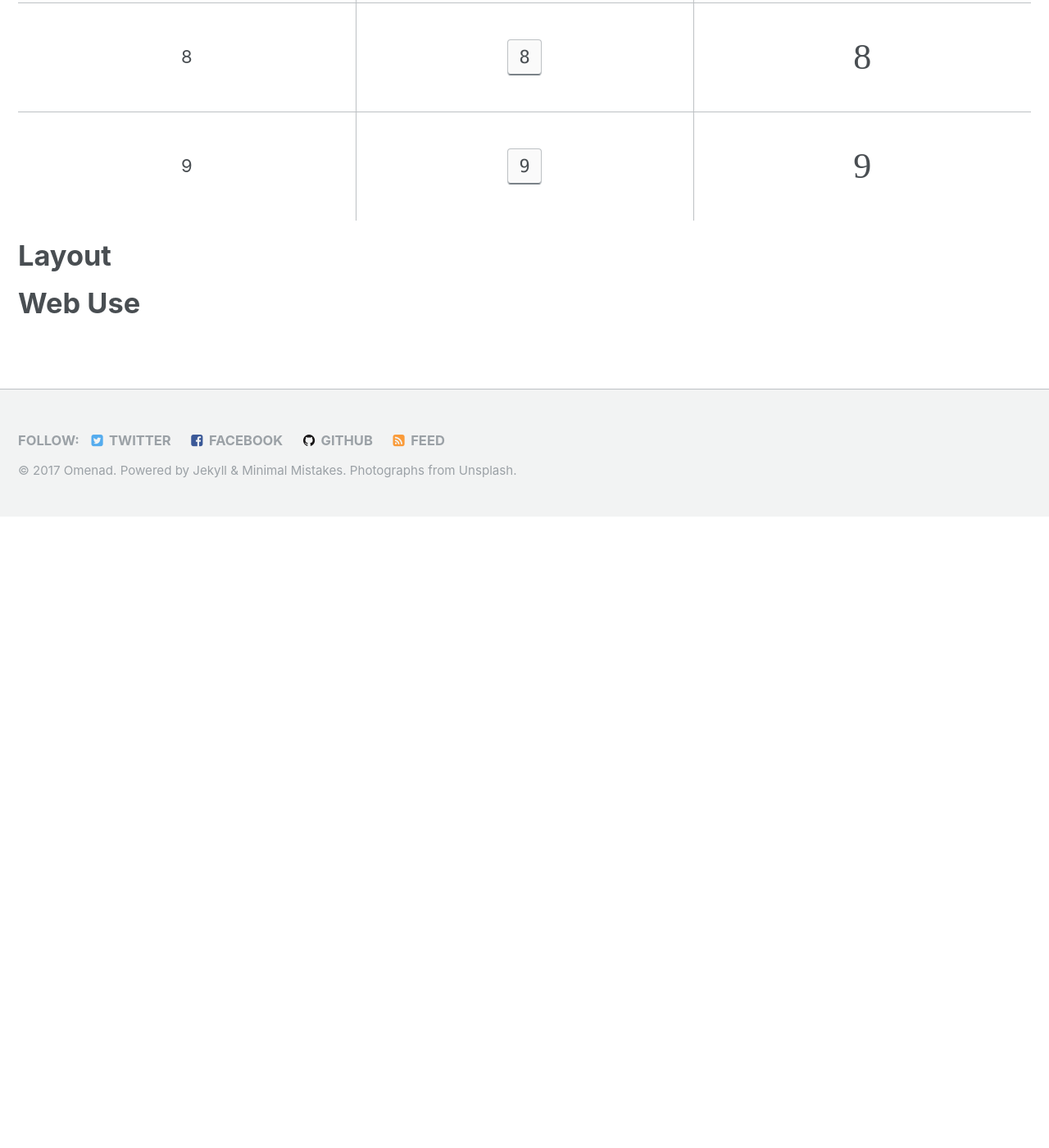
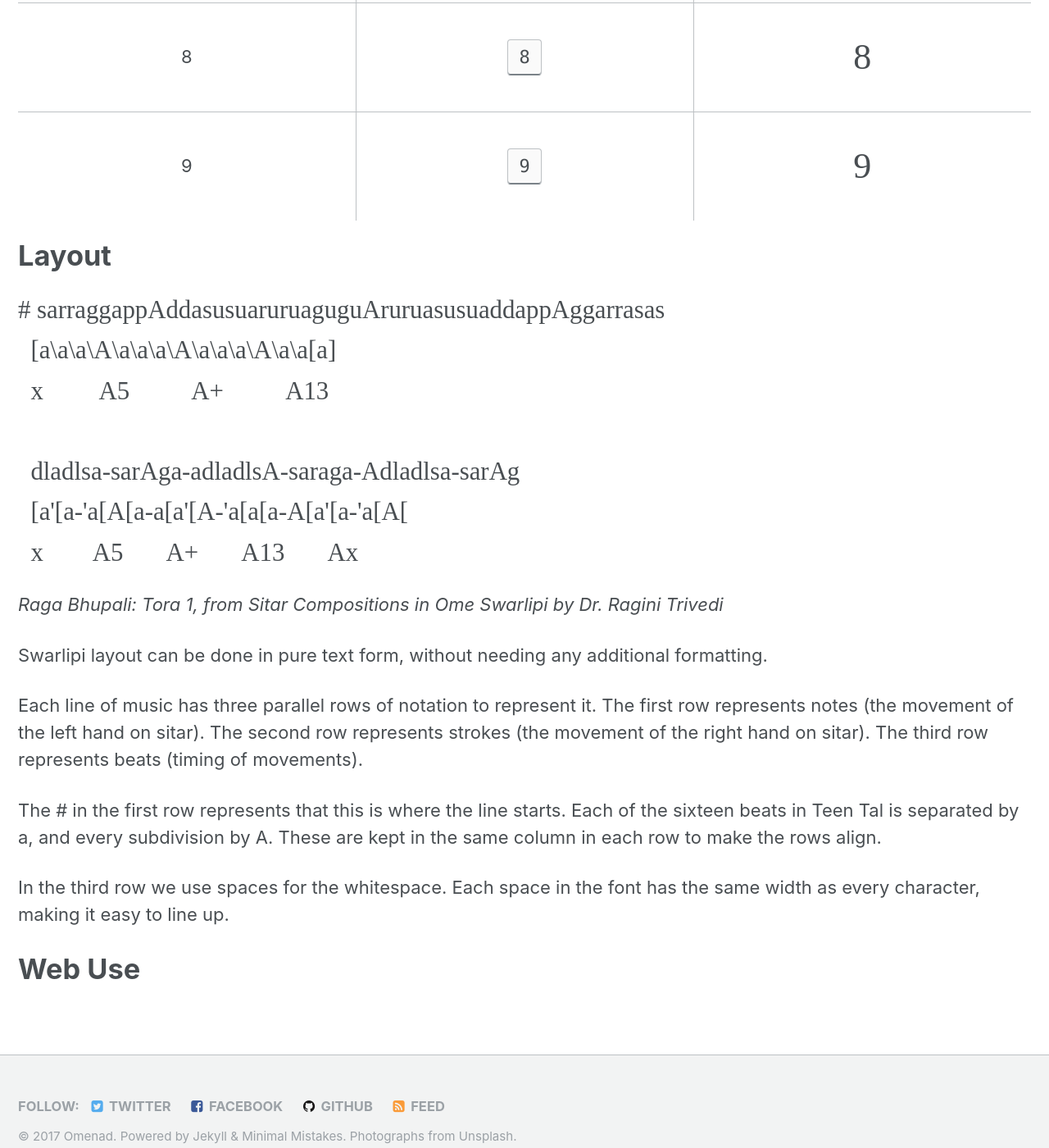
Before and after one commit to omenad/fonts, a Jekyll site: the page built from docs/_pages/ome-swarlipi.md, in a window 1280 px wide and 1400 px high, scrolled down 11255 px. Shown: the whole window at 82% size. Built offline with Jekyll 4.4.1, drawn with Linux system fonts in a browser that asks for light colours; a style sheet for code colours, icons or effects is not loaded; before the commit the page ends 11885 px from its top, so only the background shows below that; some of the changed text lies outside the part shown.

Commit message:
Add layout information for Ome Swarlipi
Also add class for formatting Ome Swarlipi blocks

````diff
--- a/docs/_pages/ome-swarlipi.md
+++ b/docs/_pages/ome-swarlipi.md
@@ -13,6 +13,8 @@ header:
 # Introduction
 
 # Glyphs
+
+Glyphs are visual components of a font. Here we list all the glyphs supported in the font, along with the keystrokes needed to evoke them.
 
 ## Swar (Notes)
 
@@ -180,4 +182,28 @@ Krintan is Kan repeated twice, thrice, four times in a single stroke of the Mizr
 
 # Layout
 
+```swarlipi
+# sarraggappAddasusuaruruaguguAruruasusuaddappAggarrasas
+  [a\a\a\A\a\a\a\A\a\a\a\A\a\a[a]
+  x         A5          A+          A13
+
+  dladlsa-sarAga-adladlsA-saraga-Adladlsa-sarAg
+  [a'[a-'a[A[a-a[a'[A-'a[a[a-A[a'[a-'a[A[
+  x        A5       A+       A13       Ax
+```
+
+_Raga Bhupali: Tora 1, from Sitar Compositions in Ome Swarlipi by Dr. Ragini Trivedi_
+
+Swarlipi layout can be done in pure text form, without needing any additional formatting.
+
+Each line of music has three parallel rows of notation to represent it.
+The first row represents notes (the movement of the left hand on sitar).
+The second row represents strokes (the movement of the right hand on sitar).
+The third row represents beats (timing of movements).
+
+The <span class="ome-swarlipi">#</span> in the first row represents that this is where the line starts.
+Each of the sixteen beats in Teen Tal is separated by <span class="ome-swarlipi">a</span>, and every subdivision by <span class="ome-swarlipi">A</span>. These are kept in the same column in each row to make the rows align.
+
+In the third row we use spaces for the whitespace. Each space in the font has the same width as every character, making it easy to line up.
+
 # Web Use
--- a/docs/_sass/minimal-mistakes.scss
+++ b/docs/_sass/minimal-mistakes.scss
@@ -40,4 +40,5 @@
 @import "minimal-mistakes/print";
 
 /* Omenad Fonts Specific */
+@import "omenad-fonts/characters";
 @import "omenad-fonts/tables";
--- /dev/null
+++ b/docs/_sass/omenad-fonts/_characters.scss
@@ -0,0 +1,5 @@
+.language-swarlipi {
+  font-family: 'ome_swarlipi';
+  font-size: 1.4em;
+  line-height: 1.6em;
+}
````
